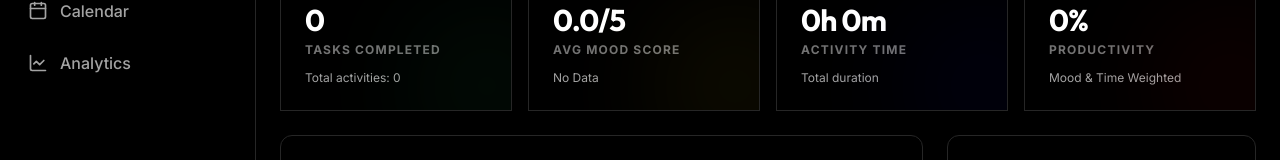
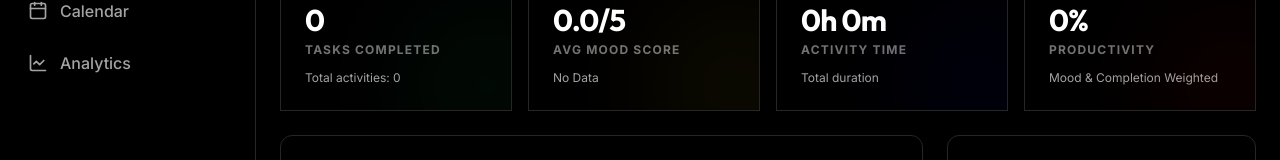
Before and after one commit to Shubhamsccs/VibeFlow, a React (Vite) app: page /dashboard in a window 1280 px wide. Shown: the part 255-415 px from the top of the page. Built offline with nearby package versions, Linux system fonts and the light colour scheme.

Commit message:
productivity dashboard logic change

```diff
--- a/src/pages/Dashboard.jsx
+++ b/src/pages/Dashboard.jsx
@@ -36,17 +36,12 @@ export default function Dashboard() {
       ? (moodTasks.reduce((acc, t) => acc + (t.mood || 0), 0) / moodTasks.length).toFixed(1)
       : "0.0";
 
-    // 3. Focus Duration Score (Based on Average Daily Goal of 6h)
-    const uniqueDays = new Set(completedTasks.map(t => t.completedAt?.split('T')[0] || t.dueDate)).size || 1;
-    const totalGoalMinutes = uniqueDays * 6 * 60;
-    const durationScore = Math.min((totalDuration / totalGoalMinutes) * 100, 100);
-
     const moodScore = (parseFloat(avgMood) / 5) * 100;
 
+    // Revised Productivity: 70% Completion consistency, 30% Mindset (Mood)
     const finalProductivity = Math.round(
-      (completionScore * 0.4) +
-      (durationScore * 0.4) +
-      (moodScore * 0.2)
+      (completionScore * 0.7) +
+      (moodScore * 0.3)
     );
 
     return {
@@ -111,7 +106,7 @@ export default function Dashboard() {
           icon={TrendingUp}
           label="Productivity"
           value={`${stats.productivity}%`}
-          subtext="Mood & Time Weighted"
+          subtext="Mood & Completion Weighted"
           color="secondary"
           onClick={() => navigate("/analytics?tab=tasks")}
         />
```
